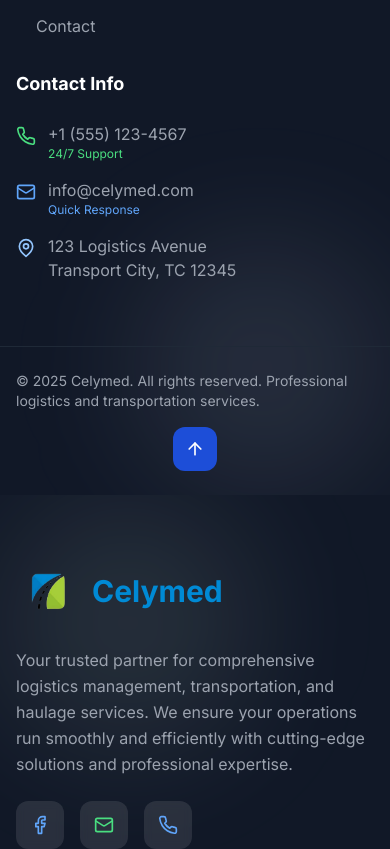
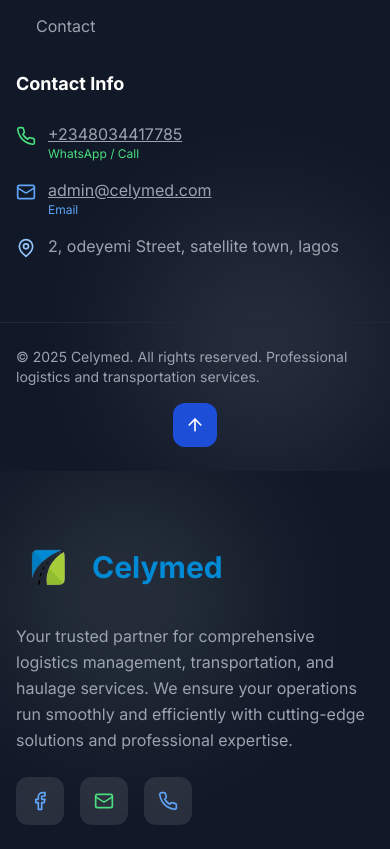
Before and after one commit to Conqueror102/celymed-logistic, a React (Vite) app: page /gallery in a window 390 px wide. Shown: the part 2420-3269 px from the top of the page. Built offline with nearby package versions, Linux system fonts and the light colour scheme.

Commit message:
update:added the company info and a team section

```diff
--- a/index.html
+++ b/index.html
@@ -6,7 +6,7 @@
     <meta name="viewport" content="width=device-width, initial-scale=1.0" />
 
     <!-- Primary Meta Tags -->
-    <title>Celymed - Leading Logistics & Supply Chain Management Services | Freight Transportation & Fleet Management</title>
+    <title>Celymed Integration Limited - Leading Logistics & Supply Chain Management Services | Freight Transportation & Fleet Management</title>
     <meta name="title" content="Celymed - Leading Logistics & Supply Chain Management Services | Freight Transportation & Fleet Management">
     <meta name="description" content="Professional logistics services, freight transportation, supply chain management, fleet management, cargo shipping, warehousing, distribution, and staff transportation solutions. 24/7 reliable logistics partner.">
     <meta name="keywords" content="logistics services, freight transportation, supply chain management, fleet management, cargo shipping, warehousing, distribution, staff transportation, trucking services, logistics company, freight forwarding, transportation services, logistics solutions, cargo transport, fleet maintenance, driver management, logistics consulting, freight logistics, transportation management, supply chain solutions, logistics operations, freight services, transportation logistics, fleet services, cargo management, logistics provider, freight management, transportation company, logistics management, freight company, supply chain logistics">
--- a/src/components/Contact.tsx
+++ b/src/components/Contact.tsx
@@ -12,23 +12,25 @@
             Contact us today for reliable and efficient transportation solutions tailored to your business needs.
           </p>
           <div className="flex flex-col sm:flex-row gap-4 justify-center mb-12">
+          <a href="tel:+2348034417785">
             <button
 
               className="bg-[#A6CE3A] hover:bg-[#008AD5] text-white rounded-full px-8 py-2 text-lg font-semibold transform hover:scale-105 transition-all duration-200"
             >
+
               Contact Us Now
             </button>
-
+            </a>
           </div>
 
-          <div className="grid md:grid-cols-3 gap-8 max-w-4xl mx-auto">
+          <div className="grid md:grid-cols-3 gap-8 max-w-6xl mx-auto">
             <div className="flex items-center justify-center space-x-3">
               <div className="w-12 h-12 bg-primary-100 rounded-full flex items-center justify-center">
                 <Phone className="w-6 h-6 text-primary-600" />
               </div>
               <div className="text-left">
                 <div className="font-semibold text-slate-800">Call Us</div>
-                <div className="text-slate-600">+1 (555) 123-4567</div>
+                <div className="text-slate-600">+2348034417785</div>
               </div>
             </div>
 
@@ -38,17 +40,17 @@
               </div>
               <div className="text-left">
                 <div className="font-semibold text-slate-800">Email Us</div>
-                <div className="text-slate-600">info@logiflow.com</div>
+                <div className="text-slate-600">admin@celymed.com</div>
               </div>
             </div>
 
-            <div className="flex items-center justify-center space-x-3">
+            <div className="flex items-center justify-center space-x-3 ">
               <div className="w-12 h-12 bg-primary-100 rounded-full flex items-center justify-center">
                 <MapPin className="w-6 h-6 text-primary-600" />
               </div>
               <div className="text-left">
                 <div className="font-semibold text-slate-800">Visit Us</div>
-                <div className="text-slate-600">123 Logistics Ave</div>
+                <div className="text-slate-600"> 2, odeyemi Street, satellite town, lagos</div>
               </div>
             </div>
           </div>
--- a/src/components/Footer.tsx
+++ b/src/components/Footer.tsx
@@ -1,5 +1,5 @@
 import React from 'react';
-import { Truck, Facebook, Mail, Phone, MapPin, ArrowUp } from 'lucide-react';
+import { Facebook, Mail, Phone, MapPin, ArrowUp } from 'lucide-react';
 import logo from '../../assets/celymed.png';
 
 const Footer: React.FC = () => {
@@ -41,13 +41,13 @@
                   <Facebook className="h-5 w-5" />
                 </a>
                 <a
-                  href="#"
+                  href="mailto:admin@celymed.com"
                   className="w-12 h-12 bg-white/10 backdrop-blur-sm rounded-xl flex items-center justify-center text-primary-400 hover:text-white hover:bg-primary-300 transition-all duration-300 transform hover:scale-110"
                 >
                   <Mail className="h-5 w-5" />
                 </a>
                 <a
-                  href="#"
+                 href="https://wa.me/2348034417785" target="_blank" rel="noopener noreferrer"
                   className="w-12 h-12 bg-white/10 backdrop-blur-sm rounded-xl flex items-center justify-center text-secondary-400 hover:text-white hover:bg-secondary-300 transition-all duration-300 transform hover:scale-110"
                 >
                   <Phone className="h-5 w-5" />
@@ -105,22 +105,21 @@
                 <div className="flex items-start space-x-3">
                   <Phone className="h-5 w-5 text-primary-400 mt-1 flex-shrink-0" />
                   <div>
-                    <p className="text-gray-400">+1 (555) 123-4567</p>
-                    <p className="text-xs text-primary-400">24/7 Support</p>
+                    <a href="https://wa.me/2348034417785" target="_blank" rel="noopener noreferrer" className="text-gray-400 underline">+2348034417785</a>
+                    <p className="text-xs text-primary-400">WhatsApp / Call</p>
                   </div>
                 </div>
                 <div className="flex items-start space-x-3">
                   <Mail className="h-5 w-5 text-secondary-400 mt-1 flex-shrink-0" />
                   <div>
-                    <p className="text-gray-400">info@celymed.com</p>
-                    <p className="text-xs text-secondary-400">Quick Response</p>
+                    <a href="mailto:admin@celymed.com" className="text-gray-400 underline">admin@celymed.com</a>
+                    <p className="text-xs text-secondary-400">Email</p>
                   </div>
                 </div>
                 <div className="flex items-start space-x-3">
                   <MapPin className="h-5 w-5 text-secondary-300 mt-1 flex-shrink-0" />
                   <div>
-                    <p className="text-gray-400">123 Logistics Avenue</p>
-                    <p className="text-gray-400">Transport City, TC 12345</p>
+                    <p className="text-gray-400">2, odeyemi Street, satellite town, lagos</p>
                   </div>
                 </div>
               </div>
--- a/src/components/Header.tsx
+++ b/src/components/Header.tsx
@@ -59,11 +59,11 @@
           <div className="hidden md:flex flex-col items-end text-right text-xs lg:text-sm space-y-1 ml-6">
             <span className="flex items-center space-x-1 text-[#008AD5] font-semibold">
               <Phone className="w-4 h-4 mr-1" />
-              <span>+234 800 000 0000</span>
+              <span>+2348034417785</span>
             </span>
             <span className="flex items-center space-x-1 text-gray-500">
               <MapPin className="w-4 h-4 mr-1" />
-              <span>Lagos, Nigeria</span>
+              <span title="2, odeyemi Street, satellite town, lagos">Satellite Town, Lagos</span>
             </span>
           </div>
 
--- a/src/components/Hero.tsx
+++ b/src/components/Hero.tsx
@@ -69,11 +69,16 @@
             We manage your fleet, staff transportation, and cargo haulage seamlessly with cutting-edge technology and professional expertise.
           </p>
           <div className="flex flex-col sm:flex-row gap-4 sm:gap-6 justify-center animate-fade-in-up animation-delay-900 px-4">
-            <Link to="/#contact" className="group bg-[#008AD5] hover:bg-[#A6CE3A] text-white px-6 sm:px-8 py-3 sm:py-4 rounded-xl font-semibold transition-all duration-300 transform hover:scale-105 hover:shadow-2xl flex items-center justify-center space-x-2 sm:space-x-3 shadow-lg text-sm sm:text-base">
+            <a href="tel:+2348034417785" className="group bg-[#008AD5] hover:bg-[#006fa3] text-white px-6 sm:px-8 py-3 sm:py-4 rounded-xl font-semibold transition-all duration-300 transform hover:scale-105 hover:shadow-2xl flex items-center justify-center space-x-2 sm:space-x-3 shadow-lg text-sm sm:text-base">
               <Phone className="h-4 w-4 sm:h-5 sm:w-5 transition-transform group-hover:rotate-12" />
-              <span>Contact Us</span>
+              <span>Call Us</span>
               <ArrowRight className="h-3 w-3 sm:h-4 sm:w-4 transition-transform group-hover:translate-x-1" />
-            </Link>
+            </a>
+            <a href="https://wa.me/2348034417785" target="_blank" rel="noopener noreferrer" className="group bg-[#A6CE3A] hover:bg-[#7fae2c] text-white px-6 sm:px-8 py-3 sm:py-4 rounded-xl font-semibold transition-all duration-300 transform hover:scale-105 hover:shadow-2xl flex items-center justify-center space-x-2 sm:space-x-3 shadow-lg text-sm sm:text-base">
+              <Phone className="h-4 w-4 sm:h-5 sm:w-5 transition-transform group-hover:rotate-12" />
+              <span>WhatsApp</span>
+              <ArrowRight className="h-3 w-3 sm:h-4 sm:w-4 transition-transform group-hover:translate-x-1" />
+            </a>
           </div>
         </div>
       </section>
```
Also changed, not shown: src/components/Team.tsx (+21 -5 lines), assets/ngegu.jpg (added), 1 other file (tests, documents, lock files or other folders).
